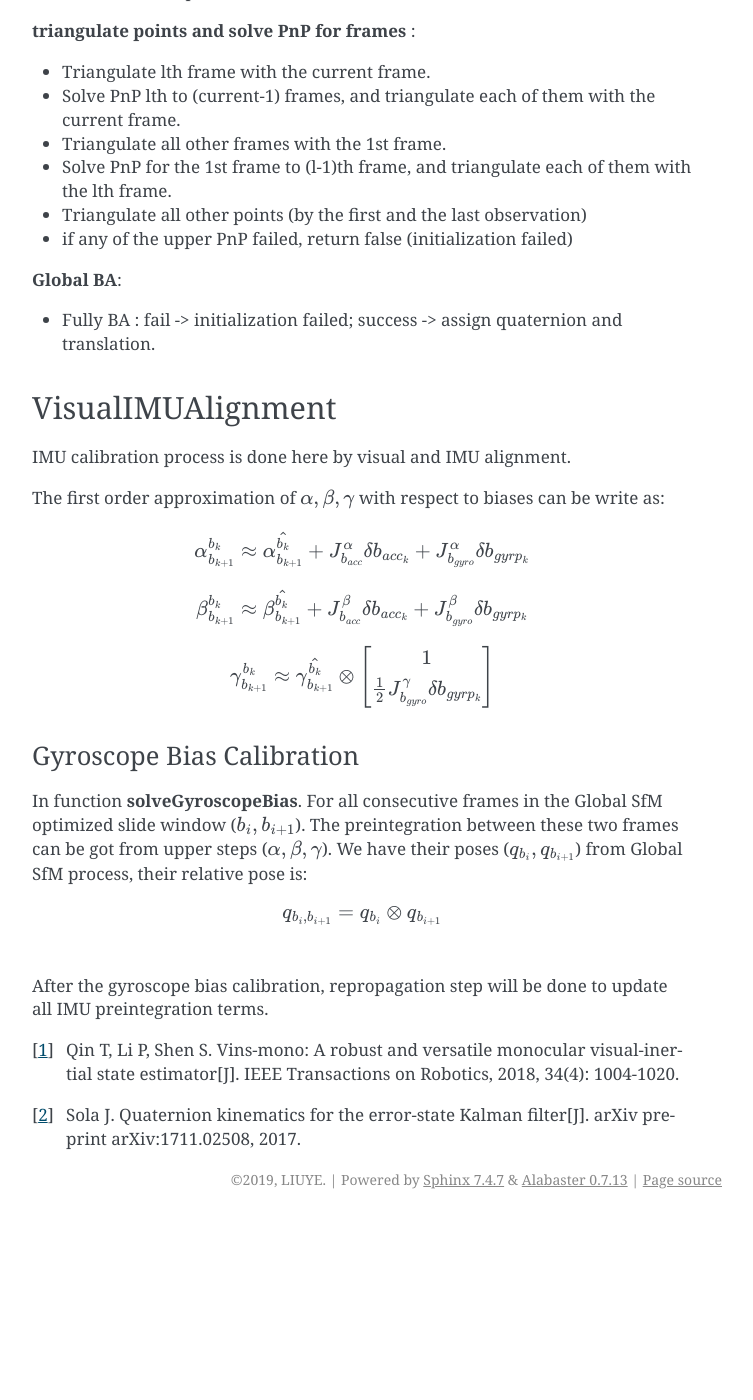
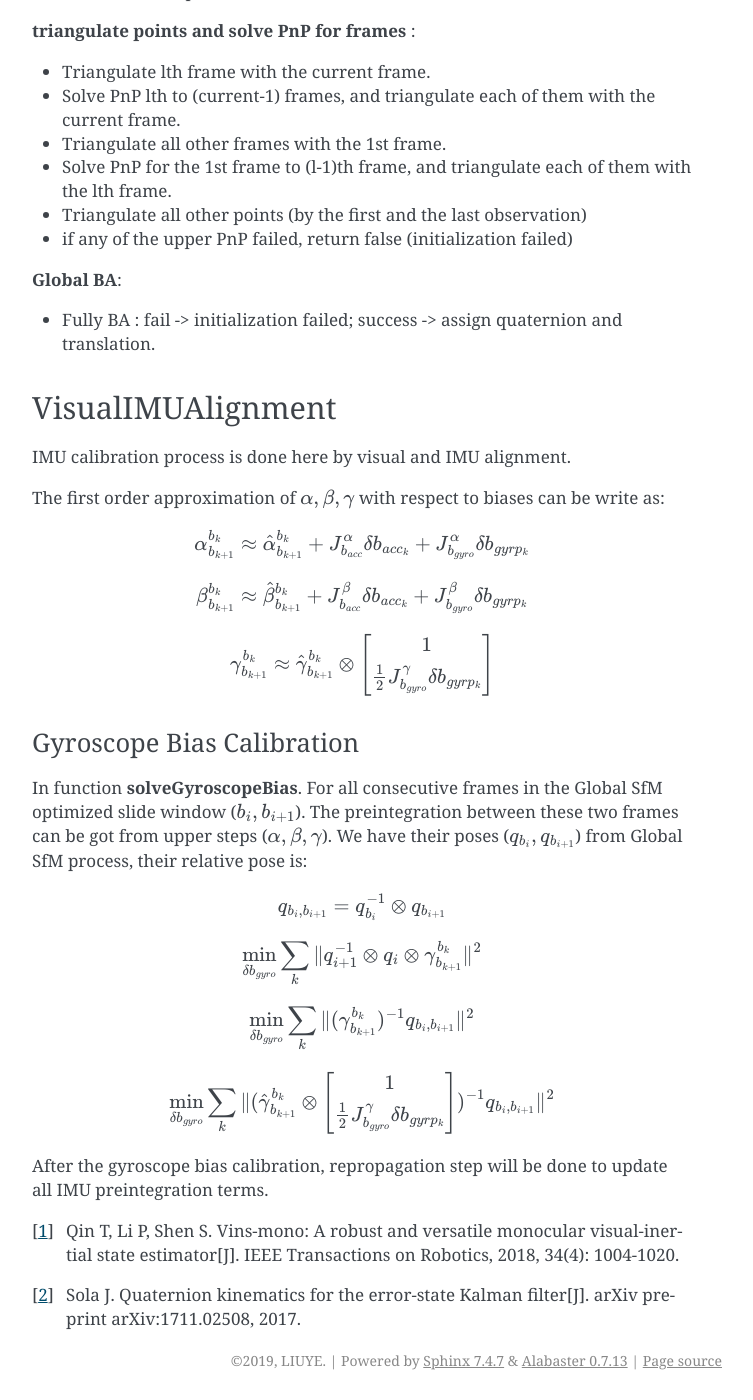
Before and after one commit to gggliuye/VIO, a Sphinx documentation site: the page built from docs/deepblue/LM.rst, in a window 1280 px wide and 1400 px high, scrolled down 10534 px. Shown: the whole window, without its empty margins (388-1141 px from the left). Built offline with Sphinx 7.4.7, drawn with Linux system fonts in a browser that asks for light colours; before the commit the page ends 11753 px from its top, so only the background shows below that.

Commit message:
Update LM.rst

```diff
--- a/docs/deepblue/LM.rst
+++ b/docs/deepblue/LM.rst
@@ -469,13 +469,13 @@ IMU calibration process is done here by visual and IMU alignment.
 The first order approximation of :math:`\alpha, \beta, \gamma` with respect to biases can be write as:
 
 .. math::
-    \alpha_{b_{k+1}}^{b_{k}} \approx \hat{\alpha_{b_{k+1}}^{b_{k}}} + J_{b_{acc}}^{\alpha} \delta b_{acc_{k}} + J_{b_{gyro}}^{\alpha}\delta b_{gyrp_{k}}
+    \alpha_{b_{k+1}}^{b_{k}} \approx \hat{\alpha}_{b_{k+1}}^{b_{k}} + J_{b_{acc}}^{\alpha} \delta b_{acc_{k}} + J_{b_{gyro}}^{\alpha}\delta b_{gyrp_{k}}
 
 .. math::
-    \beta_{b_{k+1}}^{b_{k}} \approx \hat{\beta_{b_{k+1}}^{b_{k}}} + J_{b_{acc}}^{\beta} \delta b_{acc_{k}} + J_{b_{gyro}}^{\beta}\delta b_{gyrp_{k}}
+    \beta_{b_{k+1}}^{b_{k}} \approx \hat{\beta}_{b_{k+1}}^{b_{k}} + J_{b_{acc}}^{\beta} \delta b_{acc_{k}} + J_{b_{gyro}}^{\beta}\delta b_{gyrp_{k}}
 
 .. math::
-    \gamma_{b_{k+1}}^{b_{k}} \approx \hat{\gamma_{b_{k+1}}^{b_{k}}} \otimes
+    \gamma_{b_{k+1}}^{b_{k}} \approx \hat{\gamma}_{b_{k+1}}^{b_{k}} \otimes
              \begin{bmatrix}  1 \\  \frac{1}{2} J_{b_{gyro}}^{\gamma} \delta b_{gyrp_{k}} \end{bmatrix}
 
 
@@ -486,9 +486,19 @@ The preintegration between these two frames can be got from upper steps (:math:`
 We have their poses (:math:`q_{b_{i}}, q_{b_{i+1}}`) from Global SfM process, their relative pose is:
 
 .. math::
-    q_{b_{i},b_{i+1}} = q_{b_{i}} \otimes q_{b_{i+1}}
+    q_{b_{i},b_{i+1}} = q_{b_{i}}^{-1} \otimes q_{b_{i+1}}
 
 .. math::
+    \min_{\delta b_{gyro}} \sum_{k} \| q_{i+1}^{-1} \otimes q_{i} \otimes  \gamma_{b_{k+1}}^{b_{k}}  \|^{2}
+
+.. math::
+    \min_{\delta b_{gyro}} \sum_{k} \| (\gamma_{b_{k+1}}^{b_{k}})^{-1} q_{b_{i},b_{i+1}}  \|^{2}
+
+.. math::
+    \min_{\delta b_{gyro}} \sum_{k} \| (\hat{\gamma}_{b_{k+1}}^{b_{k}} \otimes \begin{bmatrix}  1 \\  \frac{1}{2} J_{b_{gyro}}^{\gamma} \delta b_{gyrp_{k}} \end{bmatrix} )^{-1} q_{b_{i},b_{i+1}}  \|^{2}
+
+
+
 
 After the gyroscope bias calibration, repropagation step will be done to update all IMU preintegration terms.
 
```
